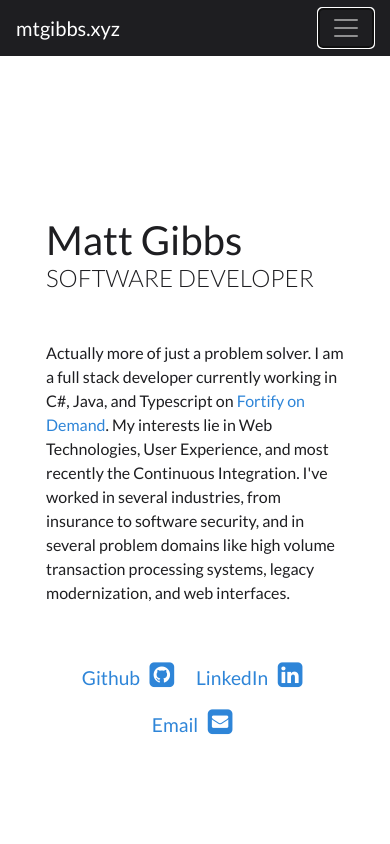
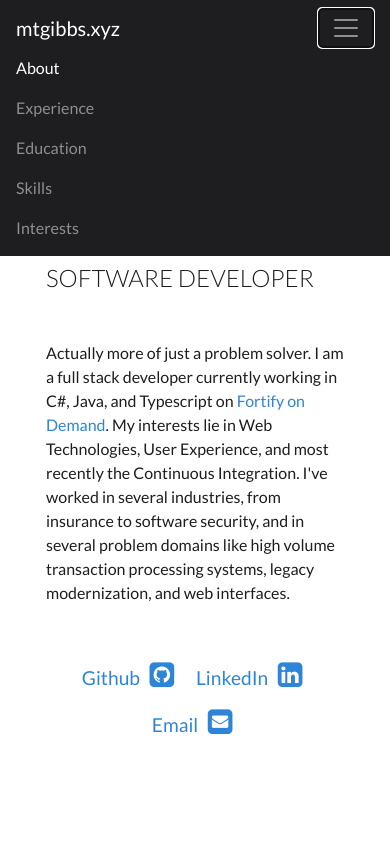
Before and after one commit to mtgibbs/mtgibbs.xyz, an Angular app: page / in a window 390 px wide. Both pictures are taken after a click on the button "Toggle navigation". Shown: the top 844 px of the page. Built offline with nearby package versions, Linux system fonts and the light colour scheme; some icons are missing.

Commit message:
Wire up nav collapse

```diff
--- a/src/app/navbar/navbar.component.html
+++ b/src/app/navbar/navbar.component.html
@@ -1,18 +1,18 @@
 <nav class="navbar navbar-inverse bg-inverse navbar-dark navbar-expand-lg fixed-top" id="nav">
 
-  <a class="navbar-brand js-scroll-trigger" href="#page-top">
+  <a class="navbar-brand js-scroll-trigger" href="#about">
     <span class="d-block d-lg-none">{{ title }}</span>
     <span class="d-none d-lg-block">
       <img class="img-fluid img-profile mx-auto mb-2" src="/assets/profile.png" alt="me">
     </span>
   </a>
 
-  <button class="navbar-toggler collapsed" type="button" data-toggle="collapse" data-target="#navbarSupportedContent" aria-controls="navbarSupportedContent"
+  <button class="navbar-toggler collapsed" type="button" (click)="isCollapsed = !isCollapsed" data-target="#navItems" aria-controls="navbarSupportedContent"
     aria-expanded="false" aria-label="Toggle navigation">
     <span class="navbar-toggler-icon"></span>
   </button>
 
-  <div class="navbar-collapse collapse" id="navbarSupportedContent">
+  <div class="navbar-collapse collapse" id="navItems" [ngbCollapse]="isCollapsed">
     <ul class="navbar-nav">
       <li class="nav-item">
         <a class="nav-link js-scroll-trigger active" href="#about">About</a>
--- a/src/app/navbar/navbar.component.ts
+++ b/src/app/navbar/navbar.component.ts
@@ -7,6 +7,8 @@ import { Component, Input, OnInit } from '@angular/core';
 })
 export class NavbarComponent implements OnInit {
 
+  public isCollapsed: boolean = true;
+
   @Input() title: string;
 
   constructor() { }
```
